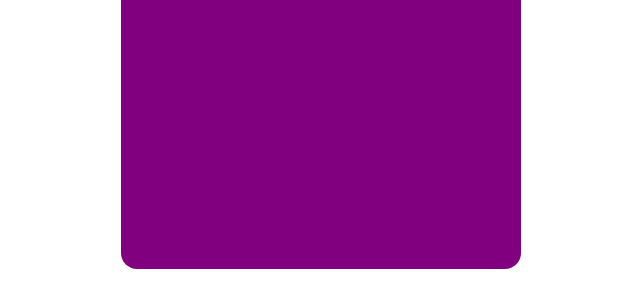
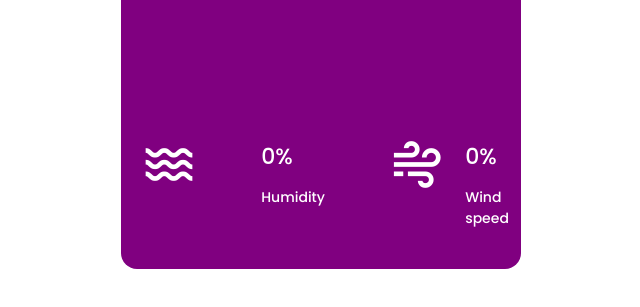
Before and after one commit to odilson-dev/weather-app, a website built with webpack: page dist/index.html in a window 1280 px wide. Shown: the part 409-716 px from the top of the page, without its empty margins (319-959 px from the left). Built offline with nearby package versions, Linux system fonts and the light colour scheme.

Commit message:
Add style for weather details

```diff
--- a/src/style.css
+++ b/src/style.css
@@ -97,3 +97,44 @@ body {
   font-weight: 500;
   text-transform: capitalize;
 }
+
+/* WEATHER DETAILS */
+
+.weather-details {
+  position: absolute;
+  bottom: 40px;
+  left: 0;
+  width: 100%;
+  padding: 0px;
+  display: flex;
+}
+
+.weather-details .humidity,
+.weather-details .wind {
+  display: flex;
+  align-items: center;
+  width: 50%;
+}
+.weather-details .humidity {
+  padding-left: 20px;
+  justify-content: flex-start;
+}
+.weather-details .wind {
+  padding-right: 20px;
+  justify-content: flex-end;
+}
+
+.weather-details {
+  font-size: 56px;
+  margin-right: 10px;
+}
+
+.weather-details span {
+  display: inline-block;
+  font-size: 22px;
+  font-weight: 500;
+}
+.weather-details p {
+  font-size: 14px;
+  font-weight: 500;
+}
```
Also changed, not shown: dist/index.html, dist/main.js.
